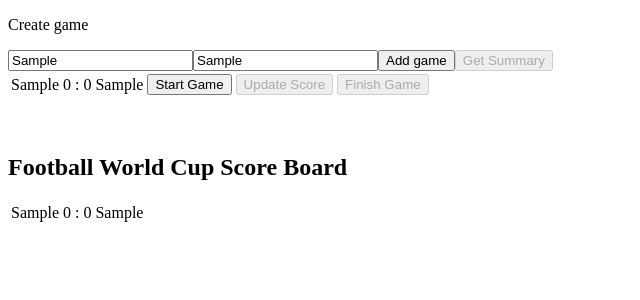
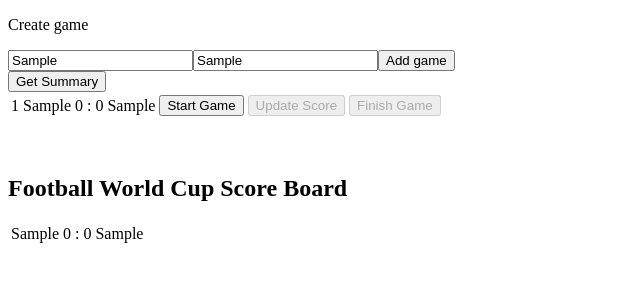
Before and after one commit to NevenaPetro/Football-ScoreBoard-app, a React (Create React App) app: page / in a window 1280 px wide. Both pictures are taken after typing "Sample", "Sample" into the empty fields and a click on the button "Add game". Shown: the top 300 px of the page, without its empty margins (0-640 px from the left). Built offline with nearby package versions, Linux system fonts and the light colour scheme.

Commit message:
trying to solve getSummary()

```diff
--- a/src/App.js
+++ b/src/App.js
@@ -33,26 +33,43 @@ function App() {
   function scoreUpdate(id, newScoreHomeTeam, newScoreAwayTeam) {
     listOfGames.find((e) => e.gameId === id).scoreHomeTeam = newScoreHomeTeam;
     listOfGames.find((e) => e.gameId === id).scoreAwayTeam = newScoreAwayTeam;
+    listOfGames.find((e) => e.gameId === id).scoreSum =
+      newScoreHomeTeam + newScoreAwayTeam;
     setListOfGames(listOfGames);
+    listOfAllGames.find((e) => e.gameId === id).scoreHomeTeam = newScoreHomeTeam;
+    listOfAllGames.find((e) => e.gameId === id).scoreAwayTeam = newScoreAwayTeam;
+    listOfAllGames.find((e) => e.gameId === id).scoreSum =
+      newScoreHomeTeam + newScoreAwayTeam;
+    setListOfAllGames(listOfAllGames);
   }
 
   function openModal(item) {
     setModalData(item);
   }
+
+  function getSummary() {
+    console.log(listOfAllGames);
+    console.log(
+      listOfAllGames[0].scoreHomeTeam + listOfAllGames[0].scoreAwayTeam
+    );
+    setListOfAllGames(listOfAllGames.sort((a, b) => b.scoreSum - a.scoreSum));
+  }
+
   return (
     <>
       <ApplicationProvider
         value={{
-          addNewGame,
+          gameId,
           listOfGames,
           listOfAllGames,
+          addNewGame,
           setGameId,
-          gameId,
           gameStarting,
           gameFinish,
           setModalData,
           openModal,
           scoreUpdate,
+          getSummary,
         }}
       >
         <CreateNewGame />
--- a/src/components/BoardItem.jsx
+++ b/src/components/BoardItem.jsx
@@ -10,6 +10,7 @@ function BoardItem({ item }) {
   return (
     <>
       <tr>
+        <td>{item.gameId}</td>
         <td>{item.homeTeam}</td>
         <td>{item.scoreHomeTeam} : </td>
         <td>{item.scoreAwayTeam}</td>
--- a/src/components/CreateNewGame.jsx
+++ b/src/components/CreateNewGame.jsx
@@ -1,15 +1,14 @@
-import React from 'react'
+import React from 'react';
 import { useState, useContext } from 'react';
 import { applicationContext } from '../context/ApplicationContext';
 import Button from '../components/Button';
 
 function CreateNewGame() {
-
   const [homeTeam, setHomeTeam] = useState('');
   const [awayTeam, setAwayTeam] = useState('');
-    const [btnGetSummaryDisabled, setBtnGetSummaryDisabled] = useState(true);
 
-    const { addNewGame, gameId, setGameId } = useContext(applicationContext);
+  const { addNewGame, gameId, setGameId, listOfAllGames, getSummary } =
+    useContext(applicationContext);
   function handleHomeTeamInput(e) {
     setHomeTeam(e.target.value);
   }
@@ -19,15 +18,16 @@ function CreateNewGame() {
   function addGame(e) {
     e.preventDefault();
     if (homeTeam && awayTeam) {
-        setGameId(gameId+1)
+      setGameId(gameId + 1);
       const newGame = {
         gameId,
         homeTeam,
         awayTeam,
         scoreHomeTeam: 0,
         scoreAwayTeam: 0,
+        scoreSum: 0,
         started: false,
-          finished: false
+        finished: false,
       };
       addNewGame(newGame);
     }
@@ -49,10 +49,18 @@ function CreateNewGame() {
           value={awayTeam}
         />
         <Button type="submit">Add game</Button>
-        <Button isDisabled={btnGetSummaryDisabled}>Get Summary</Button>
       </form>
+      <Button
+        type={'button'}
+        handleClick={() => {
+          getSummary();
+        }}
+        isDisabled={!listOfAllGames.length}
+      >
+        Get Summary
+      </Button>
     </>
-  )
+  );
 }
 
-export default CreateNewGame
+export default CreateNewGame;
--- a/src/components/SummaryBoardItem.jsx
+++ b/src/components/SummaryBoardItem.jsx
@@ -1,7 +1,5 @@
 import React from 'react';
-import { useContext } from 'react';
-import { applicationContext } from '../context/ApplicationContext';
-import Button from './Button';
+
 
 function SummaryBoardItem({ item }) {
 
```
Also changed, not shown: src/components/Modal/Modal.jsx (+12 -4 lines). Lines whose indentation alone changed are shown as unchanged.
